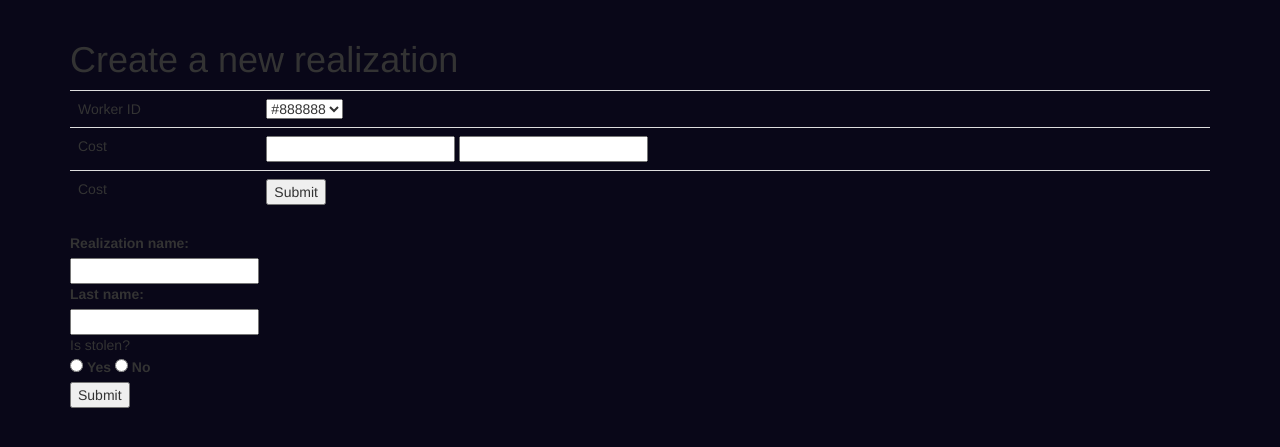
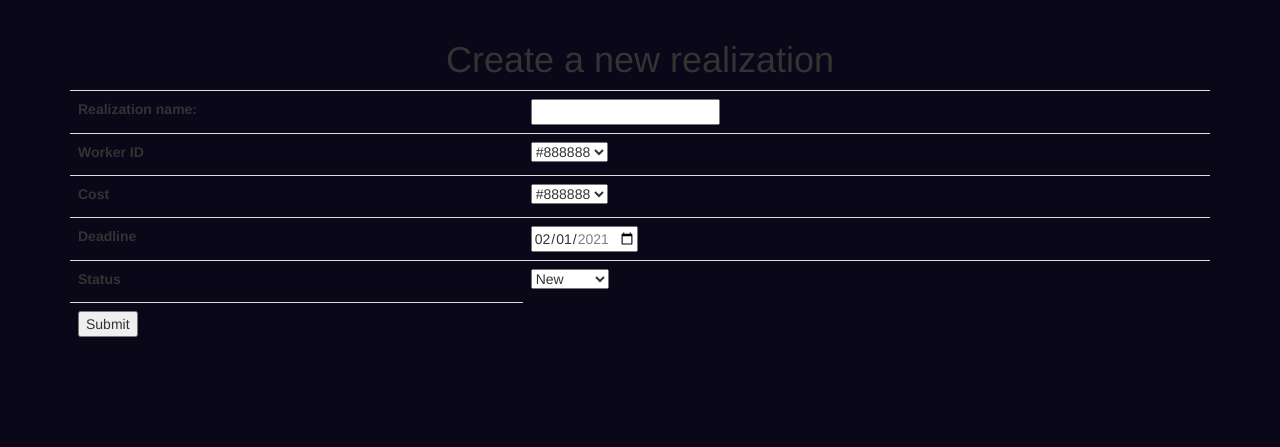
Before and after one commit to piotrsladowski/car-workshop, a Python web app: template app/templates/newJob.html in a window 1280 px wide. Shown: the part 52-499 px from the top of the page. Run offline with Jinja, Linux system fonts and the light colour scheme; the template is opened without the code that fills it: most values are stand-ins (such as "Sample title", 1, 10 or a date in 2020); some libraries are stand-ins or nearby versions.

Commit message:
forms update

```diff
--- a/app/templates/newJob.html
+++ b/app/templates/newJob.html
@@ -1,12 +1,24 @@
 {% extends "base.html" %} {% import 'bootstrap/wtf.html' as wtf %} {% block app_content %}
+<div class="text-center">
 <h1>Create a new realization</h1>
-
+</div>
+<form method="POST" action="/newJob" id="newr_form"></form>
 <table class="table">
     <tbody>
         <tr>
-            <td>Worker ID</td>
             <td>
-                <select name="colour" method="GET" action="/">
+                <label for="rname">Realization name:</label><br>
+            </td>
+            <td>
+                <input type="text" id="rname" name="rname" form="newr_form"><br>
+            </td>
+        </tr>
+        <tr>
+            <td>
+                <label>Worker ID</label>
+            </td>
+            <td>
+                <select name="wid" method="GET" action="/" form="newr_form">
                     {% for colour in colours %}
                     <option value="{{colour}}" SELECTED>{{colour}}</option>"
                     {% endfor %}
@@ -14,35 +26,45 @@
             </td>
         </tr>
         <tr>
-            <td>Cost</td>
             <td>
-                <form method="POST">
-                    <input name="text">
-                    <input name="fdsfsdfsd">
-                </form>
+                <label>Cost</label>
+            </td>
+            <td>
+                <select name="cost" method="GET" action="/" form="newr_form">
+                    {% for colour in colours %}
+                    <option value="{{colour}}" SELECTED>{{colour}}</option>"
+                    {% endfor %}
+                </select>
             </td>
         </tr>
         <tr>
-            <td>Cost</td>
             <td>
-                <form method="POST" action="/newJob">
-                    <input type="submit">
-                </form>
+                <label>Deadline</label>
+            </td>
+            <td>
+                <input type="date" name="deadline" form="newr_form"
+                value="2021-02-01"
+                min="2021-02-01" max="2021-12-31">
+            </td>
+        </tr>
+        <tr>
+            <td>
+                <label>Status</label>
+            </td>
+            <td>
+                <select name="status" method="GET" action="/" form="newr_form">
+                    <option value="new">New</option>
+                    <option value="open">Open</option>
+                    <option value="rejected">Rejected</option>
+                    <option value="finished">Finished</option>
+                </select>
+            </td>
+        </tr>
+        <tr>
+            <td>
+                <input type="submit" form="newr_form">
             </td>
         </tr>
     </tbody>
 </table>
-<form method="POST" action="/newJob">
-    <label for="tname">Realization name:</label><br>
-    <input type="text" id="tname" name="tname"><br>
-    <label for="lname">Last name:</label><br>
-    <input type="text" id="lname" name="lname"><br>
-    Is stolen?<br>
-    <input type="radio" id="stolenYes" name="isStolen" value="stolenYes">
-    <label for="stolenYes">Yes</label>
-    <input type="radio" id="stolenNo" name="isStolen" value="stolenNo">
-    <label for="stolenNo">No</label>
-    <br>
-    <input type="submit">
-  </form>
 {% endblock %}
```
Also changed, not shown: app/routes.py (+4 -3 lines), app/templates/newCar.html (+78 -28 lines).
